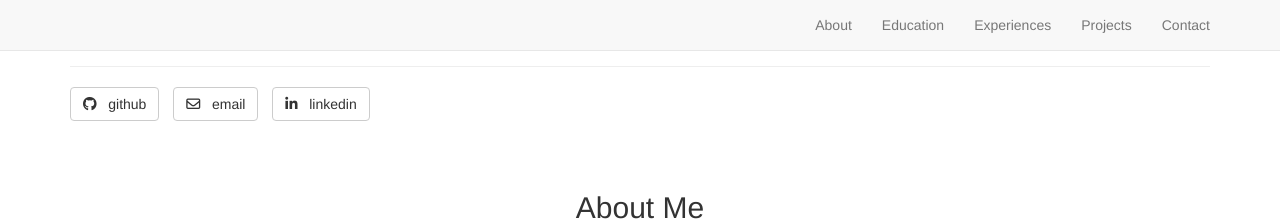
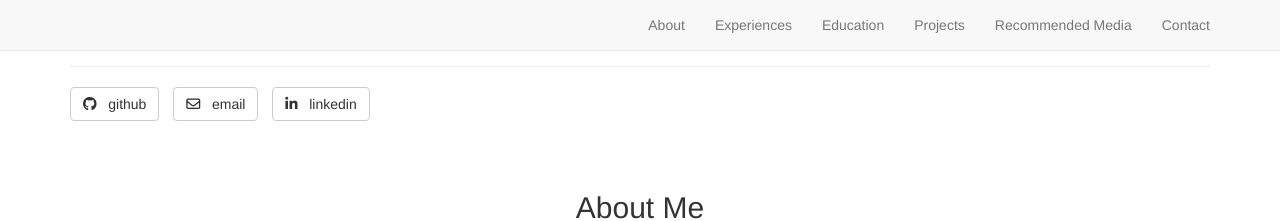
Before and after one commit to figur8s/kcherland.github.io, a Jekyll site: the page built from _posts/2000-1-1-boo.markdown, in a window 1280 px wide. Shown: the top 221 px of the page. Built offline with Jekyll 4.4.1, drawn with Linux system fonts in a browser that asks for light colours; nearby versions of some CDN libraries; library files that are not in the unit come from our copies.

Commit message:
Update header.html
added recommended media

```diff
--- a/_includes/header.html
+++ b/_includes/header.html
@@ -21,13 +21,16 @@
                     <a class="page-scroll" href="#about">About</a>
                 </li>
                 <li>
+                    <a class="page-scroll" href="#experiences">Experiences</a>
+                </li>
+                <li>
                     <a class="page-scroll" href="#education">Education</a>
                 </li>
                 <li>
-                    <a class="page-scroll" href="#experiences">Experiences</a>
+                    <a class="page-scroll" href="#projects">Projects</a>
                 </li>
                 <li>
-                    <a class="page-scroll" href="#projects">Projects</a>
+                    <a class="page-scroll" href="#recommended">Recommended Media</a>
                 </li>
                 <li>
                     <a class="page-scroll" href="#contact">Contact</a>
```
